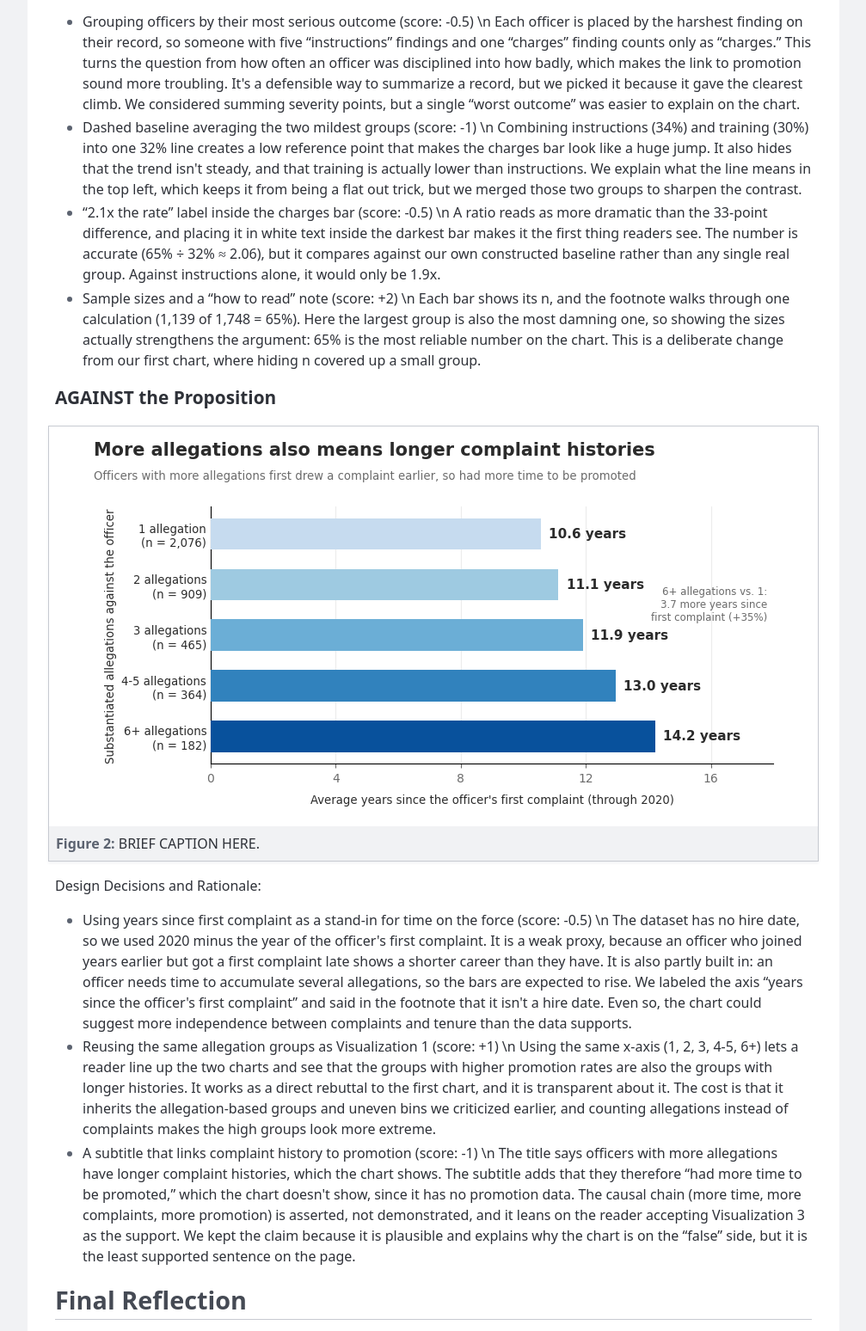
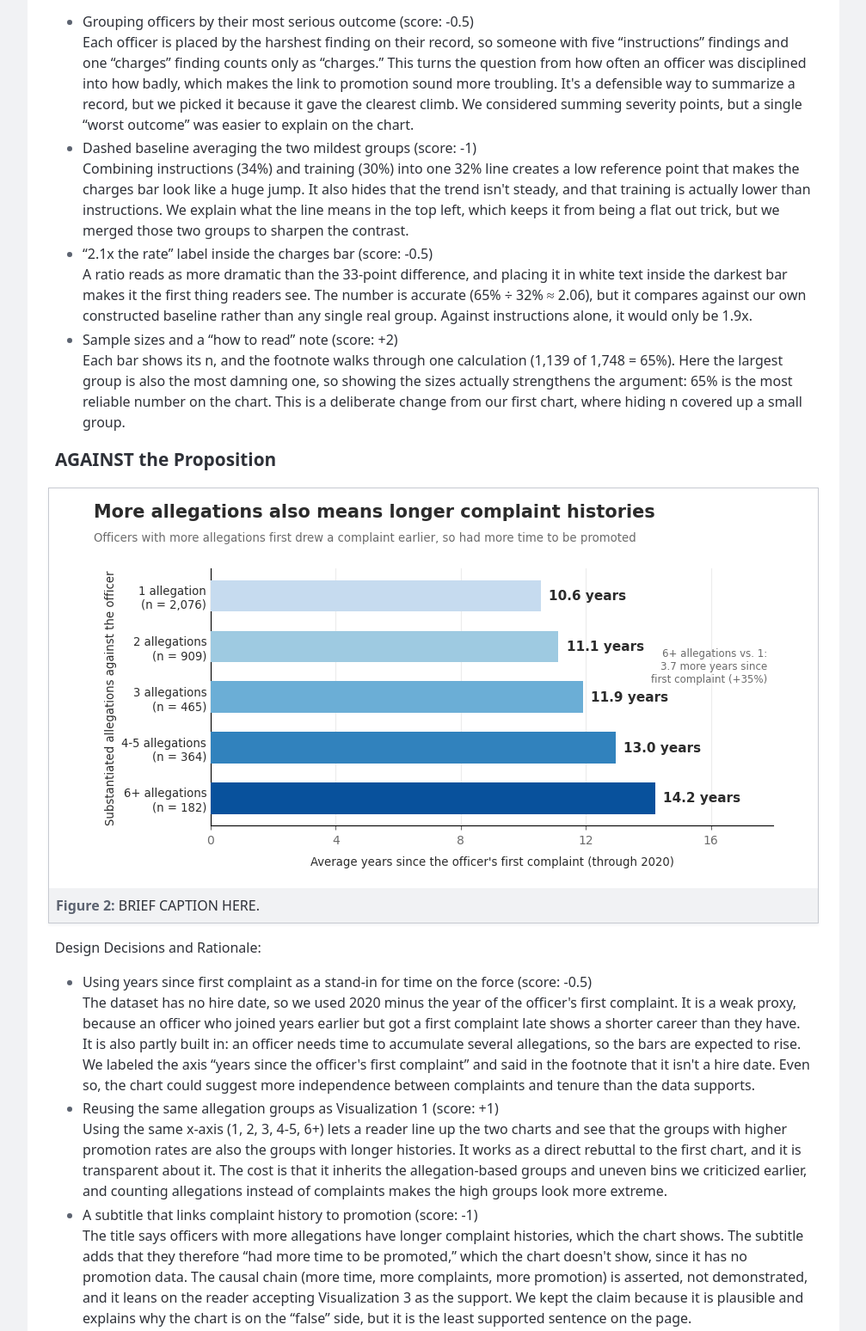
Before and after one commit to thomasdcung/dsc106-fall2026-project2, a plain HTML site: page index.html in a window 1280 px wide. Shown: the part 1281-2829 px from the top of the page at 86% size, without its empty margins (136-1143 px from the left). Drawn offline with Linux system fonts and the light colour scheme.

Commit message:
Changed newline characters to <br>

```diff
--- a/index.html
+++ b/index.html
@@ -167,10 +167,10 @@
                 <p>Design Decisions and Rationale:</p>
 
                 <ul>
-                    <li>Grouping officers by their most serious outcome (score: -0.5) \n Each officer is placed by the harshest finding on their record, so someone with five “instructions” findings and one “charges” finding counts only as “charges.” This turns the question from how often an officer was disciplined into how badly, which makes the link to promotion sound more troubling. It's a defensible way to summarize a record, but we picked it because it gave the clearest climb. We considered summing severity points, but a single “worst outcome” was easier to explain on the chart.</li>
-                    <li>Dashed baseline averaging the two mildest groups (score: -1) \n Combining instructions (34%) and training (30%) into one 32% line creates a low reference point that makes the charges bar look like a huge jump. It also hides that the trend isn't steady, and that training is actually lower than instructions. We explain what the line means in the top left, which keeps it from being a flat out trick, but we merged those two groups to sharpen the contrast.</li>
-                    <li>“2.1x the rate” label inside the charges bar (score: -0.5) \n A ratio reads as more dramatic than the 33-point difference, and placing it in white text inside the darkest bar makes it the first thing readers see. The number is accurate (65% ÷ 32% ≈ 2.06), but it compares against our own constructed baseline rather than any single real group. Against instructions alone, it would only be 1.9x.</li>
-                    <li>Sample sizes and a “how to read” note (score: +2) \n Each bar shows its n, and the footnote walks through one calculation (1,139 of 1,748 = 65%). Here the largest group is also the most damning one, so showing the sizes actually strengthens the argument: 65% is the most reliable number on the chart. This is a deliberate change from our first chart, where hiding n covered up a small group.</li>
+                    <li>Grouping officers by their most serious outcome (score: -0.5)<br>Each officer is placed by the harshest finding on their record, so someone with five “instructions” findings and one “charges” finding counts only as “charges.” This turns the question from how often an officer was disciplined into how badly, which makes the link to promotion sound more troubling. It's a defensible way to summarize a record, but we picked it because it gave the clearest climb. We considered summing severity points, but a single “worst outcome” was easier to explain on the chart.</li>
+                    <li>Dashed baseline averaging the two mildest groups (score: -1)<br>Combining instructions (34%) and training (30%) into one 32% line creates a low reference point that makes the charges bar look like a huge jump. It also hides that the trend isn't steady, and that training is actually lower than instructions. We explain what the line means in the top left, which keeps it from being a flat out trick, but we merged those two groups to sharpen the contrast.</li>
+                    <li>“2.1x the rate” label inside the charges bar (score: -0.5)<br>A ratio reads as more dramatic than the 33-point difference, and placing it in white text inside the darkest bar makes it the first thing readers see. The number is accurate (65% ÷ 32% ≈ 2.06), but it compares against our own constructed baseline rather than any single real group. Against instructions alone, it would only be 1.9x.</li>
+                    <li>Sample sizes and a “how to read” note (score: +2)<br>Each bar shows its n, and the footnote walks through one calculation (1,139 of 1,748 = 65%). Here the largest group is also the most damning one, so showing the sizes actually strengthens the argument: 65% is the most reliable number on the chart. This is a deliberate change from our first chart, where hiding n covered up a small group.</li>
                 </ul>
             </section>
 
@@ -185,9 +185,9 @@
                 <p>Design Decisions and Rationale:</p>
 
                 <ul>
-                    <li>Using years since first complaint as a stand-in for time on the force (score: -0.5) \n The dataset has no hire date, so we used 2020 minus the year of the officer's first complaint. It is a weak proxy, because an officer who joined years earlier but got a first complaint late shows a shorter career than they have. It is also partly built in: an officer needs time to accumulate several allegations, so the bars are expected to rise. We labeled the axis “years since the officer's first complaint” and said in the footnote that it isn't a hire date. Even so, the chart could suggest more independence between complaints and tenure than the data supports.</li>
-                    <li>Reusing the same allegation groups as Visualization 1 (score: +1) \n Using the same x-axis (1, 2, 3, 4-5, 6+) lets a reader line up the two charts and see that the groups with higher promotion rates are also the groups with longer histories. It works as a direct rebuttal to the first chart, and it is transparent about it. The cost is that it inherits the allegation-based groups and uneven bins we criticized earlier, and counting allegations instead of complaints makes the high groups look more extreme.</li>
-                    <li>A subtitle that links complaint history to promotion (score: -1) \n The title says officers with more allegations have longer complaint histories, which the chart shows. The subtitle adds that they therefore “had more time to be promoted,” which the chart doesn't show, since it has no promotion data. The causal chain (more time, more complaints, more promotion) is asserted, not demonstrated, and it leans on the reader accepting Visualization 3 as the support. We kept the claim because it is plausible and explains why the chart is on the “false” side, but it is the least supported sentence on the page.</li>
+                    <li>Using years since first complaint as a stand-in for time on the force (score: -0.5)<br>The dataset has no hire date, so we used 2020 minus the year of the officer's first complaint. It is a weak proxy, because an officer who joined years earlier but got a first complaint late shows a shorter career than they have. It is also partly built in: an officer needs time to accumulate several allegations, so the bars are expected to rise. We labeled the axis “years since the officer's first complaint” and said in the footnote that it isn't a hire date. Even so, the chart could suggest more independence between complaints and tenure than the data supports.</li>
+                    <li>Reusing the same allegation groups as Visualization 1 (score: +1)<br>Using the same x-axis (1, 2, 3, 4-5, 6+) lets a reader line up the two charts and see that the groups with higher promotion rates are also the groups with longer histories. It works as a direct rebuttal to the first chart, and it is transparent about it. The cost is that it inherits the allegation-based groups and uneven bins we criticized earlier, and counting allegations instead of complaints makes the high groups look more extreme.</li>
+                    <li>A subtitle that links complaint history to promotion (score: -1)<br>The title says officers with more allegations have longer complaint histories, which the chart shows. The subtitle adds that they therefore “had more time to be promoted,” which the chart doesn't show, since it has no promotion data. The causal chain (more time, more complaints, more promotion) is asserted, not demonstrated, and it leans on the reader accepting Visualization 3 as the support. We kept the claim because it is plausible and explains why the chart is on the “false” side, but it is the least supported sentence on the page.</li>
                 </ul>
             </section>
 
```
